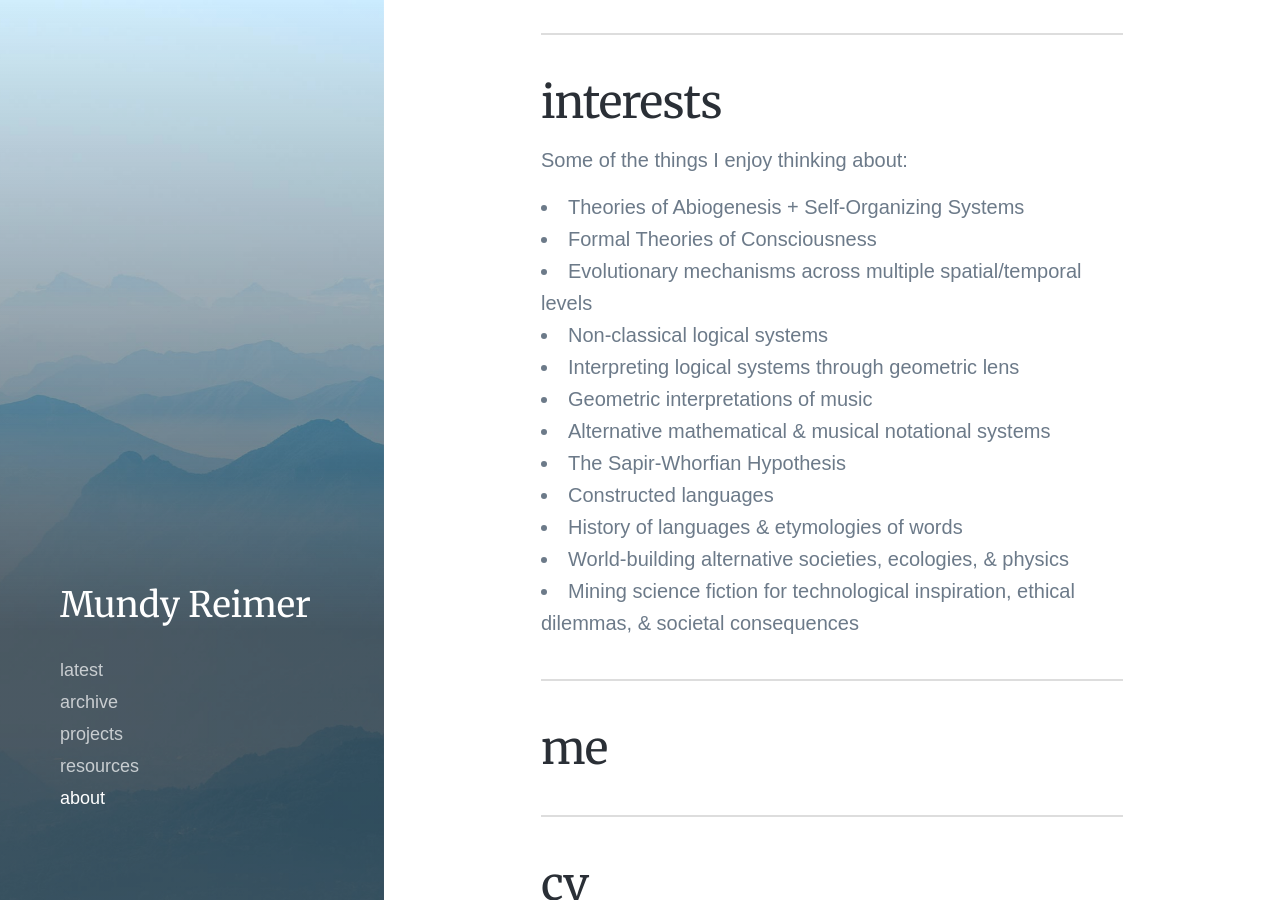
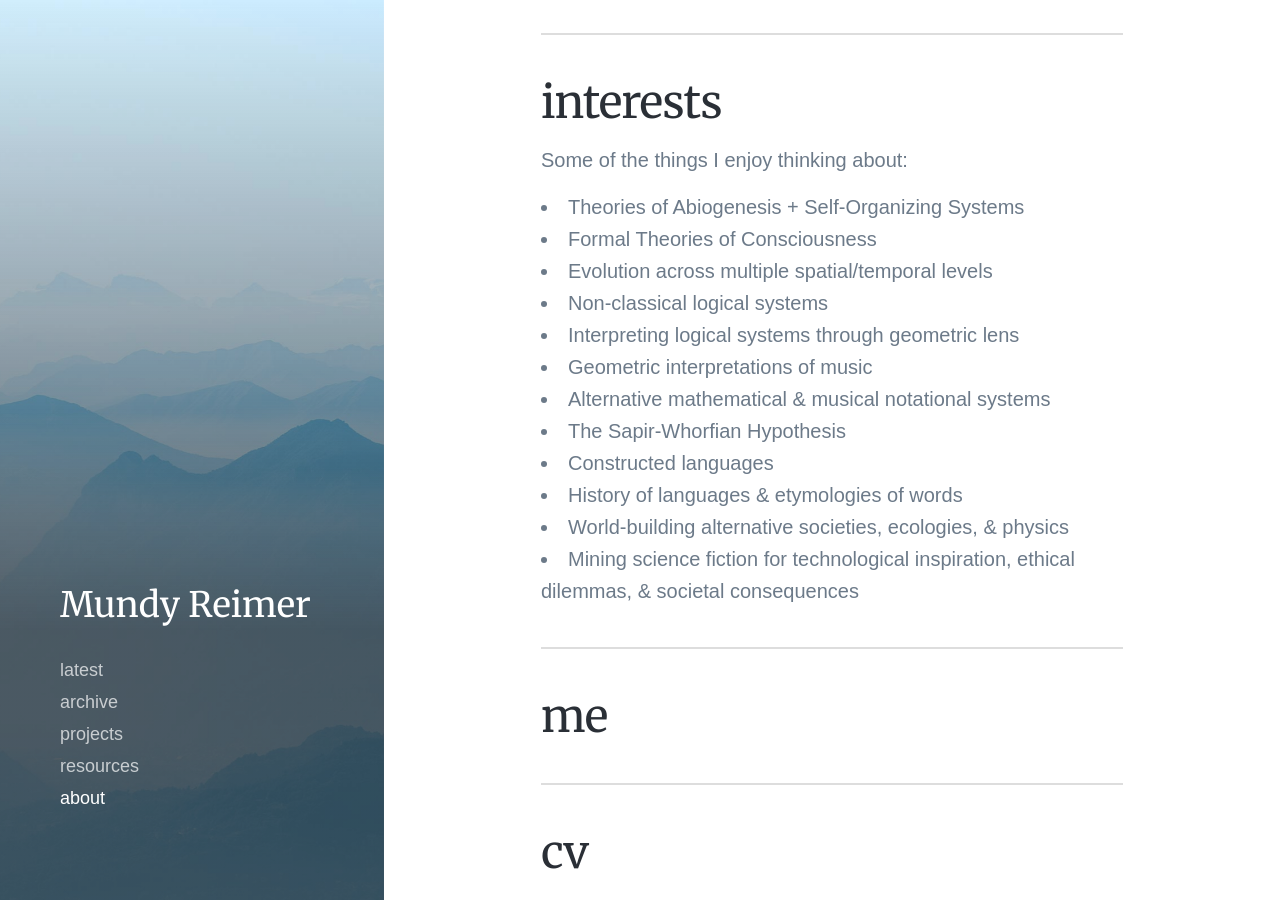
Before and after one commit to mundyreimer/mundyreimer.github.io, a Jekyll site: the page built from _pages/about.md, in a window 1280 px wide and 900 px high, scrolled down 847 px. Built offline with Jekyll 4.4.1, drawn with Linux system fonts in a browser that asks for light colours; nearby versions of some CDN libraries; some web fonts are replaced.

Commit message:
"Change interests section in about page."

```diff
--- a/_pages/about.md
+++ b/_pages/about.md
@@ -19,7 +19,7 @@ Some of the things I enjoy thinking about:
 
 * Theories of Abiogenesis + Self-Organizing Systems
 * Formal Theories of Consciousness
-* Evolutionary mechanisms across multiple spatial/temporal levels
+* Evolution across multiple spatial/temporal levels
 * Non-classical logical systems
 * Interpreting logical systems through geometric lens
 * Geometric interpretations of music
```
